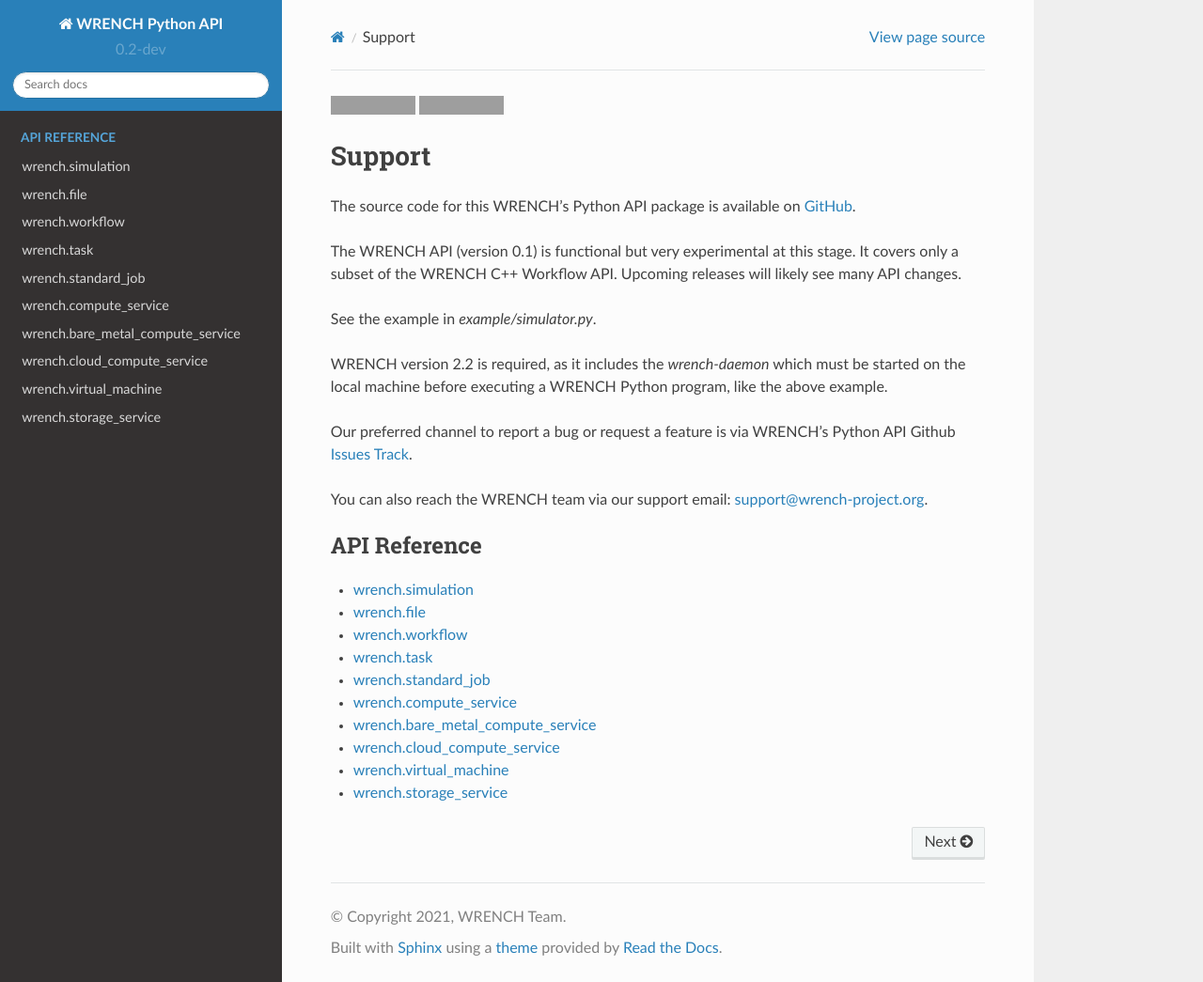
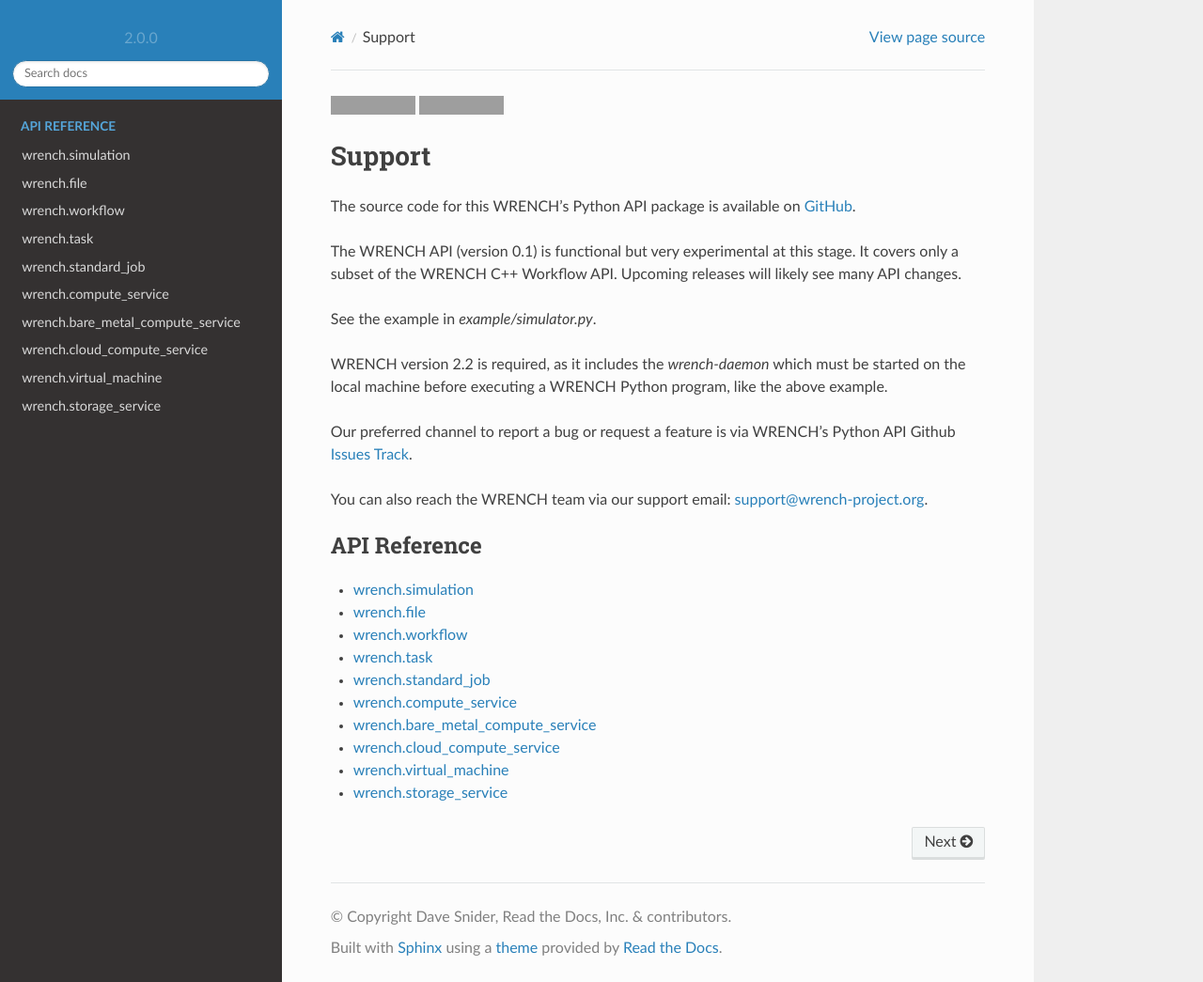
Before and after one commit to wrench-project/wrench-python-api, a Sphinx documentation site: the page built from docs/source/index.rst, in a window 1280 px wide and 1045 px high. Shown: the whole window at 94% size. Built offline with Sphinx 7.4.7 and the Read the Docs theme 2.0.0, drawn with Linux system fonts in a browser that asks for light colours; some of the changed lines change nothing that is shown; grey boxes are pictures that could not be loaded.

Commit message:
Trying some "standard" conf.py

```diff
--- a/docs/source/conf.py
+++ b/docs/source/conf.py
@@ -1,73 +1,116 @@
-# Configuration file for the Sphinx documentation builder.
-#
-# This file only contains a selection of the most common options. For a full
-# list see the documentation:
-# https://www.sphinx-doc.org/en/master/usage/configuration.html
+# -*- coding: utf-8 -*-
 
-# -- Path setup --------------------------------------------------------------
+import sys
+import os
+import re
 
-# If extensions (or modules to document with autodoc) are in another directory,
-# add these directories to sys.path here. If the directory is relative to the
-# documentation root, use os.path.abspath to make it absolute, like shown here.
-#
+# Prefer to use the version of the theme in this repo
+# and not the installed version of the theme.
+sys.path.insert(0, os.path.abspath('..'))
+sys.path.append(os.path.abspath('./demo/'))
 
-import os.path
-#import sphinx_rtd_theme
-import sys
+from sphinx_rtd_theme import __version__ as theme_version
+from sphinx_rtd_theme import __version_full__ as theme_version_full
+from sphinx.locale import _
 
-# Fetch the version
-exec(open('../../wrench/version.py').read())
+project = u'Read the Docs Sphinx Theme'
+slug = re.sub(r'\W+', '-', project.lower())
+version = theme_version
+release = theme_version_full
+author = u'Dave Snider, Read the Docs, Inc. & contributors'
+copyright = author
+language = 'en'
 
-sys.path.insert(0, os.path.abspath('../..'))
-sys.setrecursionlimit(1500)
-
-# -- Project information -----------------------------------------------------
-
-project = 'WRENCH Python API'
-copyright = '2021, WRENCH Team'
-author = 'WRENCH Team'
-
-# The short X.Y version
-version = str(__version__)
-# The full version, including alpha/beta/rc tags
-release = str(__version__)
-
-# -- General configuration ---------------------------------------------------
-
-# Add any Sphinx extension module names here, as strings. They can be
-# extensions coming with Sphinx (named 'sphinx.ext.*') or your custom
-# ones.
 extensions = [
-#    'recommonmark',
+    'sphinx.ext.intersphinx',
+    'sphinx.ext.autodoc',
+    'sphinx.ext.autosummary',
+    'sphinx.ext.mathjax',
+    'sphinx.ext.viewcode',
     'sphinx_rtd_theme',
-    'sphinx.ext.autodoc',
 ]
 
-# Add any paths that contain templates here, relative to this directory.
 templates_path = ['_templates']
+source_suffix = '.rst'
+exclude_patterns = []
+locale_dirs = ['locale/']
+gettext_compact = False
 
-# The suffix(es) of source filenames.
-# You can specify multiple suffix as a list of string:
-source_suffix = {".rst": "restructuredtext", ".md": "markdown"}
+master_doc = 'index'
+suppress_warnings = ['image.nonlocal_uri']
+pygments_style = 'default'
 
-# The master toctree document.
-master_doc = "index"
+if sys.version_info < (3, 0):
+    tags.add("python2")
+else:
+    tags.add("python3")
 
-# List of patterns, relative to source directory, that match files and
-# directories to ignore when looking for source files.
-# This pattern also affects html_static_path and html_extra_path.
-exclude_patterns = ["_build", "Thumbs.db", ".DS_Store", "_*.rst", "api_simulation_item.rst"]
+intersphinx_mapping = {
+    'rtd': ('https://docs.readthedocs.io/en/stable/', None),
+    'rtd-dev': ('https://dev.readthedocs.io/en/stable/', None),
+    'sphinx': ('https://www.sphinx-doc.org/en/master/', None),
+}
 
-# -- Options for HTML output -------------------------------------------------
+html_theme = 'sphinx_rtd_theme'
+html_theme_options = {
+    'logo_only': True,
+    'navigation_depth': 5,
+}
+html_context = {}
 
-# The theme to use for HTML and HTML Help pages.  See the documentation for
-# a list of builtin themes.
-#
-html_theme = 'sphinx_rtd_theme'
-html_favicon = 'favicon.ico'
+if not 'READTHEDOCS' in os.environ:
+    html_static_path = ['_static/']
+    html_js_files = ['debug.js']
 
-# Add any paths that contain custom static files (such as style sheets) here,
-# relative to this directory. They are copied after the builtin static files,
-# so a file named "default.css" will overwrite the builtin "default.css".
-#html_static_path = ['_static']
-html_static_path = []
+    # Add fake versions for local QA of the menu
+    html_context['test_versions'] = list(map(
+        lambda x: str(x / 10),
+        range(1, 100)
+    ))
+
+html_logo = "demo/static/logo-wordmark-light.svg"
+html_show_sourcelink = True
+html_favicon = "demo/static/favicon.ico"
+
+htmlhelp_basename = slug
+
+
+latex_documents = [
+  ('index', '{0}.tex'.format(slug), project, author, 'manual'),
+]
+
+man_pages = [
+    ('index', slug, project, [author], 1)
+]
+
+texinfo_documents = [
+  ('index', slug, project, author, slug, project, 'Miscellaneous'),
+]
+
+
+# Extensions to theme docs
+def setup(app):
+    from sphinx.domains.python import PyField
+    from sphinx.util.docfields import Field
+
+    app.add_object_type(
+        'confval',
+        'confval',
+        objname='configuration value',
+        indextemplate='pair: %s; configuration value',
+        doc_field_types=[
+            PyField(
+                'type',
+                label=_('Type'),
+                has_arg=False,
+                names=('type',),
+                bodyrolename='class'
+            ),
+            Field(
+                'default',
+                label=_('Default'),
+                has_arg=False,
+                names=('default',),
+            ),
+        ]
+    )
```
